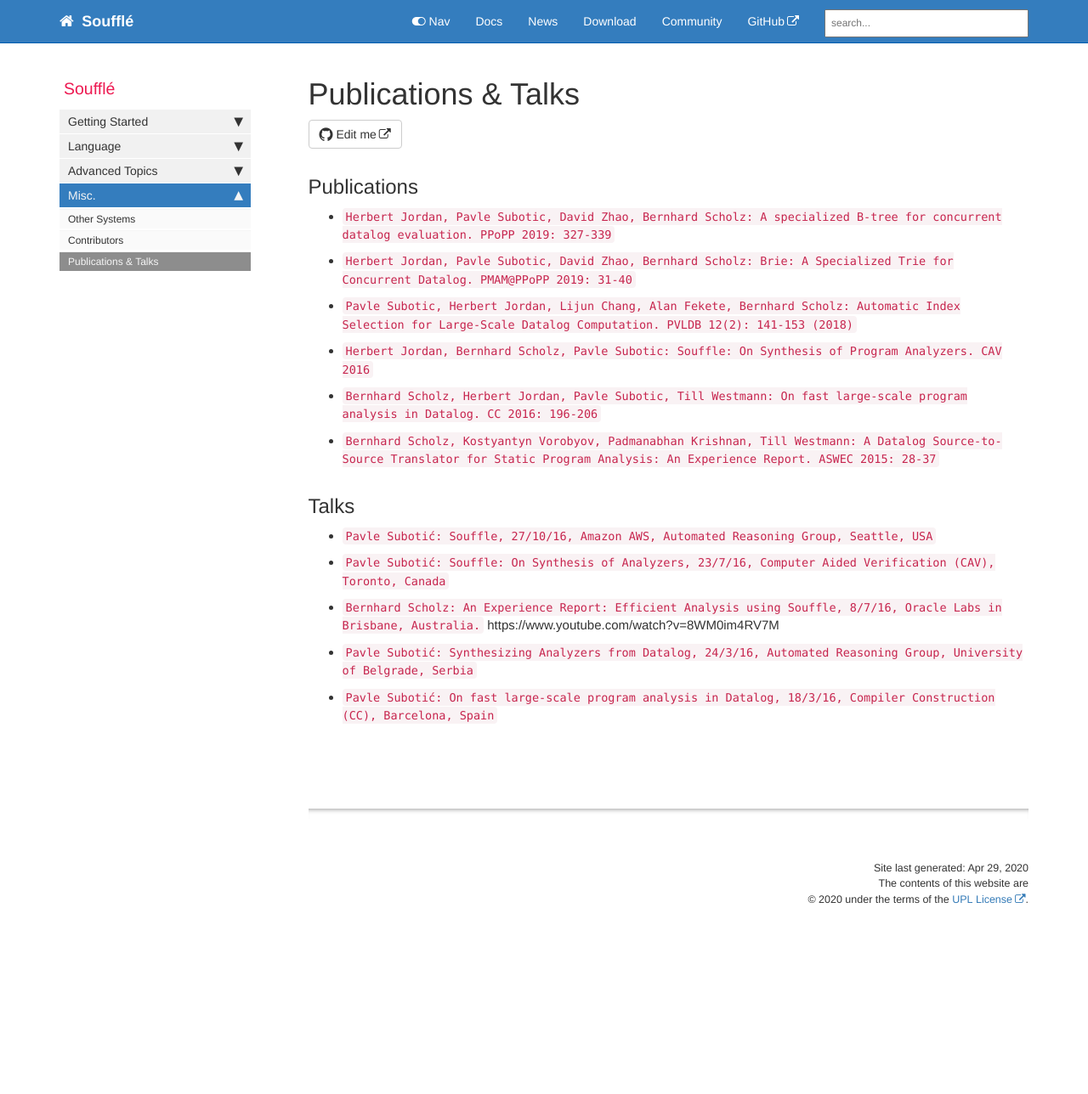
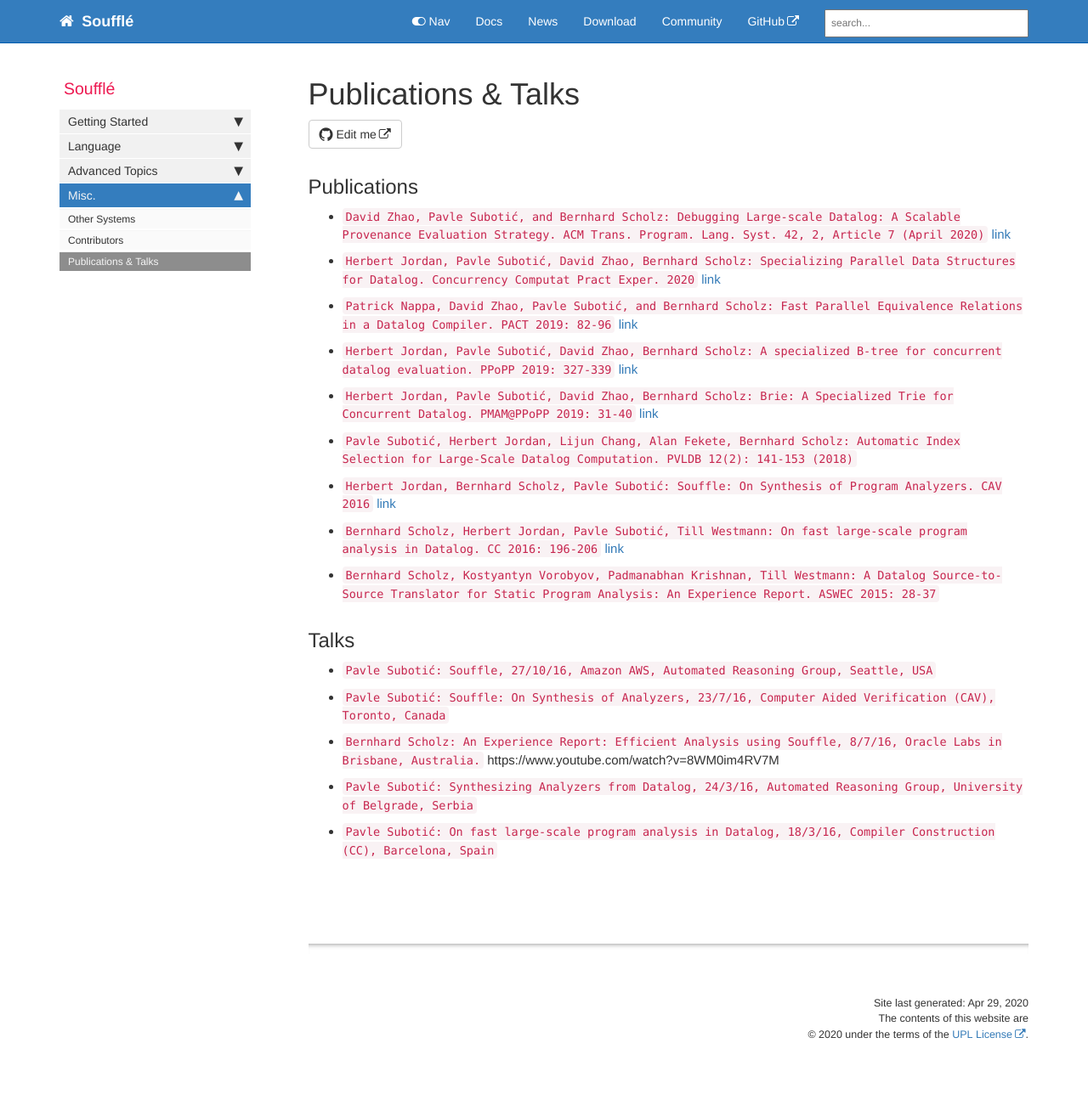
Before and after one commit to souffle-lang/souffle-lang.github.io, a Jekyll site: the page built from pages/docs/publications.md, in a window 1280 px wide. Shown: the whole page at 85% size. Built offline with Jekyll 4.4.1, drawn with Linux system fonts in a browser that asks for light colours; comment, search, counter and statistics services are not loaded; before the commit the page ends 1129 px from its top, so only the background shows below that.

Commit message:
update publications

```diff
--- a/pages/docs/publications.md
+++ b/pages/docs/publications.md
@@ -6,13 +6,19 @@ folder: docs
 toc: false
 ---
 ## Publications
- * `Herbert Jordan, Pavle Subotic, David Zhao, Bernhard Scholz:
-A specialized B-tree for concurrent datalog evaluation. PPoPP 2019: 327-339`
- * `Herbert Jordan, Pavle Subotic, David Zhao, Bernhard Scholz:
-Brie: A Specialized Trie for Concurrent Datalog. PMAM@PPoPP 2019: 31-40`
- * `Pavle Subotic, Herbert Jordan, Lijun Chang, Alan Fekete, Bernhard Scholz: Automatic Index Selection for Large-Scale Datalog Computation. PVLDB 12(2): 141-153 (2018)`
- *  `Herbert Jordan, Bernhard Scholz, Pavle Subotic: Souffle: On Synthesis of Program Analyzers. CAV 2016`
- * `Bernhard Scholz, Herbert Jordan, Pavle Subotic, Till Westmann: On fast large-scale program analysis in Datalog. CC 2016: 196-206`
+ * `David Zhao, Pavle Subotić, and Bernhard Scholz:
+Debugging Large-scale Datalog: A Scalable Provenance Evaluation Strategy. ACM Trans. Program. Lang. Syst. 42, 2, Article 7 (April 2020)` [link](/pdf/toplas20.pdf)
+ * `Herbert Jordan, Pavle Subotić, David Zhao, Bernhard Scholz:
+Specializing Parallel Data Structures for Datalog. Concurrency Computat Pract Exper. 2020` [link](/pdf/cpe20.pdf)
+ * `Patrick Nappa, David Zhao, Pavle Subotić, and Bernhard Scholz:
+Fast Parallel Equivalence Relations in a Datalog Compiler. PACT 2019: 82-96` [link](/pdf/pact2019eqrel.pdf)
+ * `Herbert Jordan, Pavle Subotić, David Zhao, Bernhard Scholz:
+A specialized B-tree for concurrent datalog evaluation. PPoPP 2019: 327-339` [link](/pdf/ppopp19.pdf)
+ * `Herbert Jordan, Pavle Subotić, David Zhao, Bernhard Scholz:
+Brie: A Specialized Trie for Concurrent Datalog. PMAM@PPoPP 2019: 31-40` [link](/pdf/pmam19.pdf)
+ * `Pavle Subotić, Herbert Jordan, Lijun Chang, Alan Fekete, Bernhard Scholz: Automatic Index Selection for Large-Scale Datalog Computation. PVLDB 12(2): 141-153 (2018)`
+ *  `Herbert Jordan, Bernhard Scholz, Pavle Subotić: Souffle: On Synthesis of Program Analyzers. CAV 2016` [link](/pdf/cav16.pdf)
+ * `Bernhard Scholz, Herbert Jordan, Pavle Subotić, Till Westmann: On fast large-scale program analysis in Datalog. CC 2016: 196-206` [link](/pdf/cc.pdf)
  * `Bernhard Scholz, Kostyantyn Vorobyov, Padmanabhan Krishnan, Till Westmann: A Datalog Source-to-Source Translator for Static Program Analysis: An Experience Report. ASWEC 2015: 28-37`
 
 ## Talks
```
Also changed, not shown: 2 other files.
